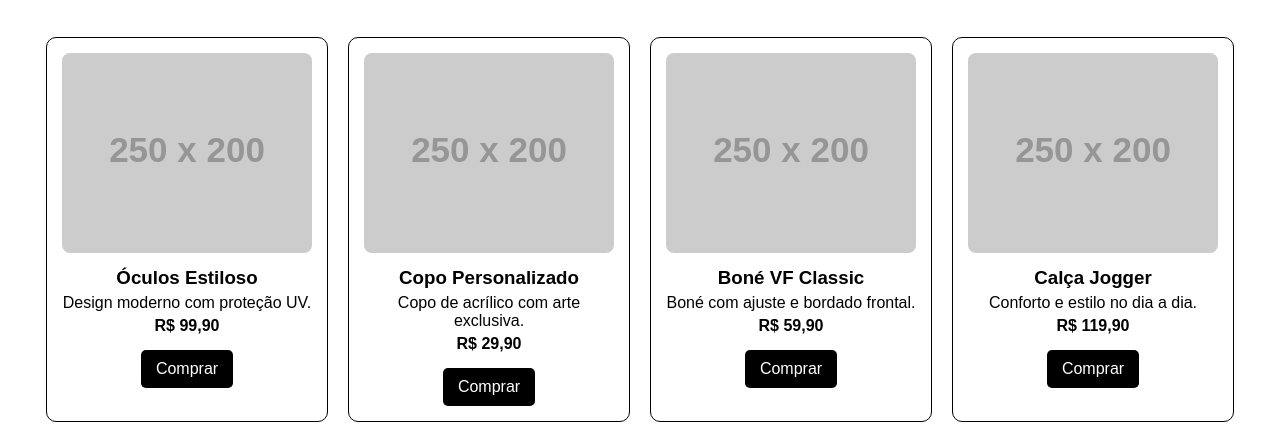
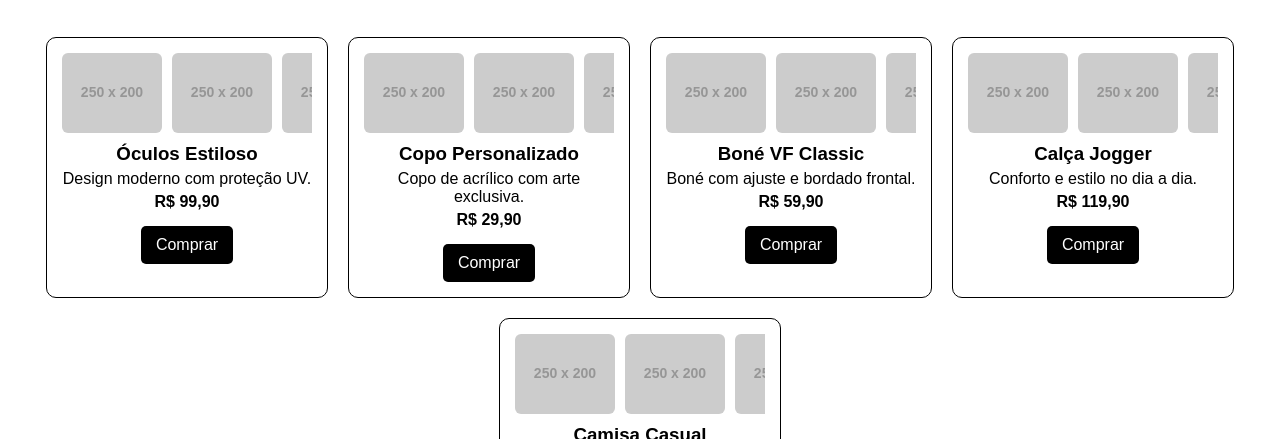
Before and after one commit to vandsonferreira/vf_concept_site, a plain HTML site: page index.html in a window 1280 px wide. Shown: the part 344-783 px from the top of the page. Drawn offline with Linux system fonts and the light colour scheme; placeholder pictures from the web are drawn by us.

Commit message:
Update index.html

```diff
--- a/index.html
+++ b/index.html
@@ -1,5 +1,4 @@
-<!DOCTYPE html>
-<html lang="pt-BR">
+<!DOCTYPE html><html lang="pt-BR">
 <head>
   <meta charset="UTF-8">
   <meta name="viewport" content="width=device-width, initial-scale=1.0">
@@ -38,10 +37,15 @@
       width: 250px;
       text-align: center;
     }
-    .produto img {
-      max-width: 100%;
-      height: auto;
-      border-radius: 8px;
+    .galeria {
+      display: flex;
+      gap: 10px;
+      overflow-x: auto;
+      margin-bottom: 10px;
+    }
+    .galeria img {
+      width: 100px;
+      border-radius: 6px;
     }
     .produto h3 {
       margin: 10px 0 5px;
@@ -68,48 +72,64 @@
 <body>
   <header>
     <img src="logo_vf_concept.png" alt="Logo VF Concept">
-  </header>
-
-  <h1>Produtos VF Concept</h1>
+  </header>  <h1>Produtos VF Concept</h1>
   <section class="produtos">
     <div class="produto">
-      <img src="https://via.placeholder.com/250x200" alt="Óculos">
+      <div class="galeria">
+        <img src="https://via.placeholder.com/250x200?text=Frente" alt="Óculos - Frente">
+        <img src="https://via.placeholder.com/250x200?text=Lateral" alt="Óculos - Lateral">
+        <img src="https://via.placeholder.com/250x200?text=Detalhe" alt="Óculos - Detalhe">
+      </div>
       <h3>Óculos Estiloso</h3>
       <p>Design moderno com proteção UV.</p>
       <p><strong>R$ 99,90</strong></p>
       <a class="botao" href="https://wa.me/SEUNUMERO?text=Quero%20comprar%20o%20%C3%93culos%20Estiloso">Comprar</a>
     </div>
     <div class="produto">
-      <img src="https://via.placeholder.com/250x200" alt="Copo">
+      <div class="galeria">
+        <img src="https://via.placeholder.com/250x200?text=Frente" alt="Copo - Frente">
+        <img src="https://via.placeholder.com/250x200?text=Lateral" alt="Copo - Lateral">
+        <img src="https://via.placeholder.com/250x200?text=Detalhe" alt="Copo - Detalhe">
+      </div>
       <h3>Copo Personalizado</h3>
       <p>Copo de acrílico com arte exclusiva.</p>
       <p><strong>R$ 29,90</strong></p>
       <a class="botao" href="https://wa.me/SEUNUMERO?text=Quero%20comprar%20o%20Copo%20Personalizado">Comprar</a>
     </div>
     <div class="produto">
-      <img src="https://via.placeholder.com/250x200" alt="Boné">
+      <div class="galeria">
+        <img src="https://via.placeholder.com/250x200?text=Frente" alt="Boné - Frente">
+        <img src="https://via.placeholder.com/250x200?text=Lateral" alt="Boné - Lateral">
+        <img src="https://via.placeholder.com/250x200?text=Detalhe" alt="Boné - Detalhe">
+      </div>
       <h3>Boné VF Classic</h3>
       <p>Boné com ajuste e bordado frontal.</p>
       <p><strong>R$ 59,90</strong></p>
       <a class="botao" href="https://wa.me/SEUNUMERO?text=Quero%20comprar%20o%20Bon%C3%A9%20VF%20Classic">Comprar</a>
     </div>
     <div class="produto">
-      <img src="https://via.placeholder.com/250x200" alt="Calça">
+      <div class="galeria">
+        <img src="https://via.placeholder.com/250x200?text=Frente" alt="Calça - Frente">
+        <img src="https://via.placeholder.com/250x200?text=Lateral" alt="Calça - Lateral">
+        <img src="https://via.placeholder.com/250x200?text=Detalhe" alt="Calça - Detalhe">
+      </div>
       <h3>Calça Jogger</h3>
       <p>Conforto e estilo no dia a dia.</p>
       <p><strong>R$ 119,90</strong></p>
       <a class="botao" href="https://wa.me/SEUNUMERO?text=Quero%20comprar%20a%20Cal%C3%A7a%20Jogger">Comprar</a>
     </div>
     <div class="produto">
-      <img src="https://via.placeholder.com/250x200" alt="Camisa">
+      <div class="galeria">
+        <img src="https://via.placeholder.com/250x200?text=Frente" alt="Camisa - Frente">
+        <img src="https://via.placeholder.com/250x200?text=Lateral" alt="Camisa - Lateral">
+        <img src="https://via.placeholder.com/250x200?text=Detalhe" alt="Camisa - Detalhe">
+      </div>
       <h3>Camisa Casual</h3>
       <p>Perfeita pra qualquer ocasião.</p>
       <p><strong>R$ 79,90</strong></p>
       <a class="botao" href="https://wa.me/SEUNUMERO?text=Quero%20comprar%20a%20Camisa%20Casual">Comprar</a>
     </div>
-  </section>
-
-  <footer>
+  </section>  <footer>
     VF Concept © 2025 - Todos os direitos reservados<br>
     Contato: vfconcept8@gmail.com
   </footer>
```
